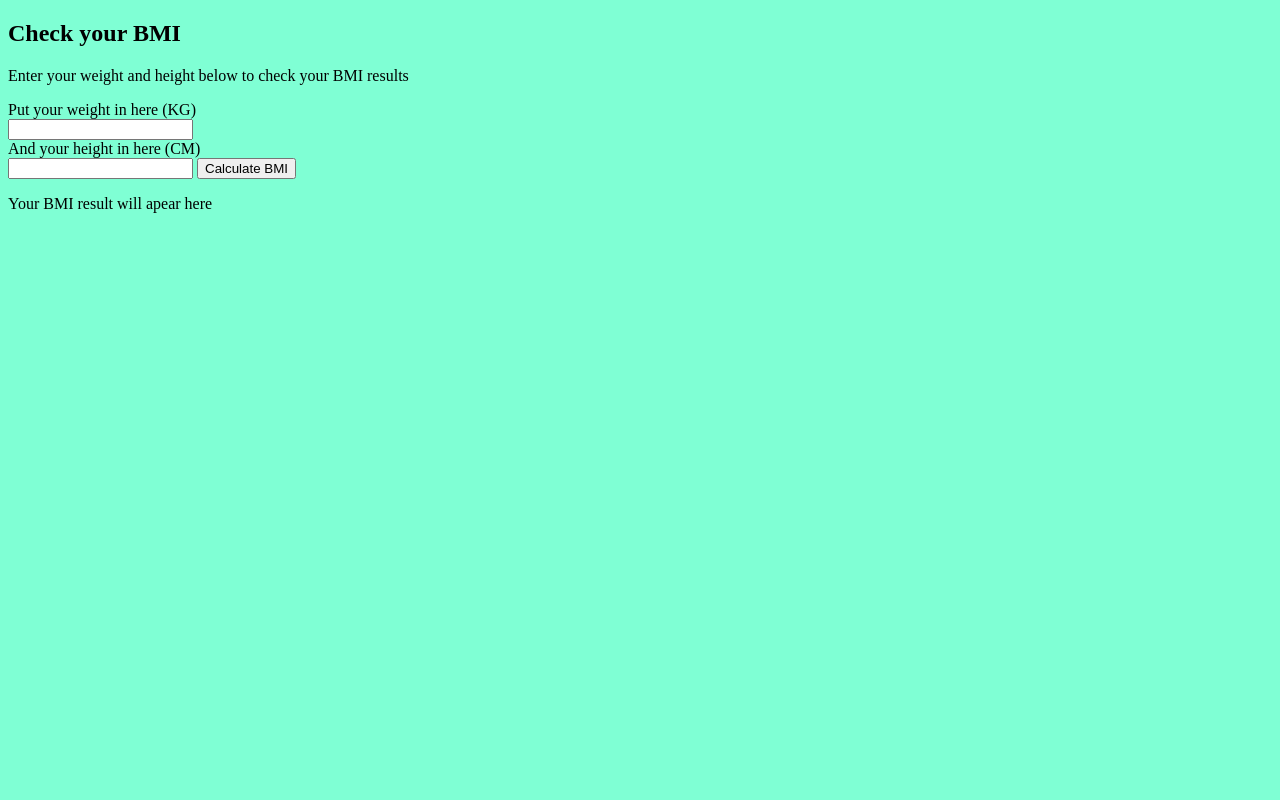
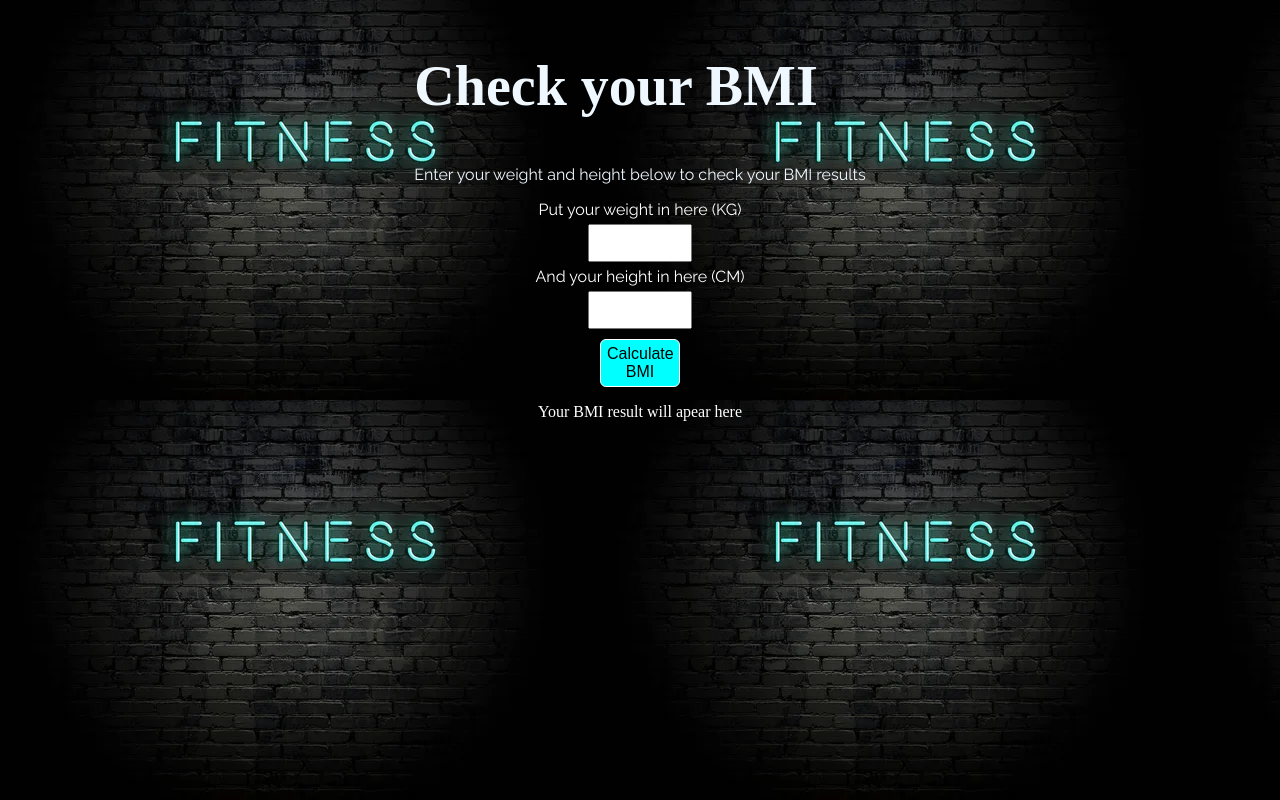
Before and after one commit to faheem102/BMI-calculator, a plain HTML site: page index.html in a window 1280 px wide. Drawn offline with Linux system fonts and the light colour scheme; a web font is replaced by a local one.

Commit message:
styles added

```diff
--- a/index.html
+++ b/index.html
@@ -6,18 +6,24 @@
     <meta name="viewport" content="width=device-width, initial-scale=1.0" />
     <title>BMI Calculator</title>
     <link rel="stylesheet" href="styles.css" />
+    <link rel="preconnect" href="https://fonts.googleapis.com" />
+    <link rel="preconnect" href="https://fonts.gstatic.com" crossorigin />
+    <link
+      href="https://fonts.googleapis.com/css2?family=Agbalumo&family=Raleway&family=Roboto:ital,wght@0,400;0,700;0,900;1,300&display=swap"
+      rel="stylesheet"
+    />
   </head>
   <body>
     <main>
-      <section>
-        <div>
+      <section id="website-content">
+        <div class="heading-text">
           <h2>Check your BMI</h2>
           <p>Enter your weight and height below to check your BMI results</p>
         </div>
-        <form action="">
-          <label for="weight">Put your weight in here (KG)</label><br />
-          <input type="number" id="kilo-weight" name="weight" /><br />
-          <label for="height">And your height in here (CM)</label><br />
+        <form action="" class="form-part">
+          <label for="weight">Put your weight in here (KG)</label>
+          <input type="number" id="kilo-weight" name="weight" />
+          <label for="height">And your height in here (CM)</label>
           <input type="number" id="cm-height" name="height" />
           <button>Calculate BMI</button>
         </form>
--- a/styles.css
+++ b/styles.css
@@ -1,3 +1,41 @@
 body {
-  background-color: aquamarine;
+  background: url(fitness.jpeg);
+  color: white;
 }
+#website-content {
+  display: flex;
+  flex-direction: column;
+  justify-content: center;
+  align-items: center;
+}
+h2 {
+  font-size: 3.5rem;
+  font-family: "Agbalumo";
+}
+.heading-text {
+  font-family: "Raleway";
+  color: aliceblue;
+}
+.form-part {
+  display: flex;
+  flex-direction: column;
+  font-family: "Raleway";
+  justify-content: center;
+  align-items: center;
+}
+input {
+  margin-top: 5px;
+  margin-bottom: 5px;
+  height: 2rem;
+  width: 6rem;
+  font-size: 2rem;
+}
+button {
+  margin-top: 5px;
+  background-color: aqua;
+  height: 3rem;
+  width: 5rem;
+  font-size: 1rem;
+  border: solid 1px white;
+  border-radius: 6px;
+}
```
Also changed, not shown: fitness.jpeg (added).
